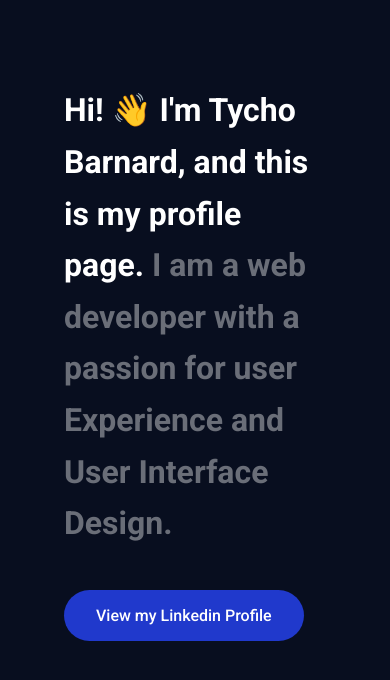
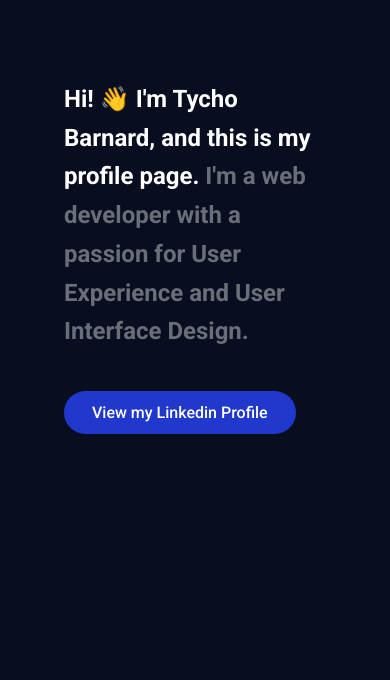
Before and after one commit to tychochristian/tychochristian.github.io, a website: page index.html in a window 390 px wide. Drawn offline with Linux system fonts and the light colour scheme.

Commit message:
responsive font size

```diff
--- a/index.html
+++ b/index.html
@@ -15,7 +15,7 @@
   <header>
     <h1>
       <span>Hi! <span class="wave">👋</span> I'm Tycho Barnard, and this is my profile page.</span>
-      I am a web developer with a passion for user Experience and User Interface Design.
+      I'm a web developer with a passion for User Experience and User Interface Design.
     </h1>
     <a class="button" href="https://www.linkedin.com/in/tychobarnard/">
       View my Linkedin Profile
--- a/src/scss/screen.scss
+++ b/src/scss/screen.scss
@@ -39,6 +39,7 @@ h1 {
   color: rgba(255, 255, 255, 0.4);
   line-height: 1.6125;
   margin-bottom: 2.5rem;
+  font-size: 2rem;
 
   span {
     color: white;
@@ -58,7 +59,7 @@ h1 {
   display: inline-block;
   text-decoration: none;
   color: white;
-  padding: 1rem 2rem;
+  padding: 0.75rem 1.75rem;
   border-radius: 2rem;
   font-weight: 500;
   transition: 0.2s;
@@ -72,3 +73,10 @@ h1 {
     box-shadow: 0 0 0 0.5rem rgba($--color-purple-500, 0.2);
   }
 }
+
+
+@media screen and (max-width: 720px) {
+  h1 {
+    font-size: 1.5rem;
+  }
+}
```
Also changed, not shown: build/screen.css.
